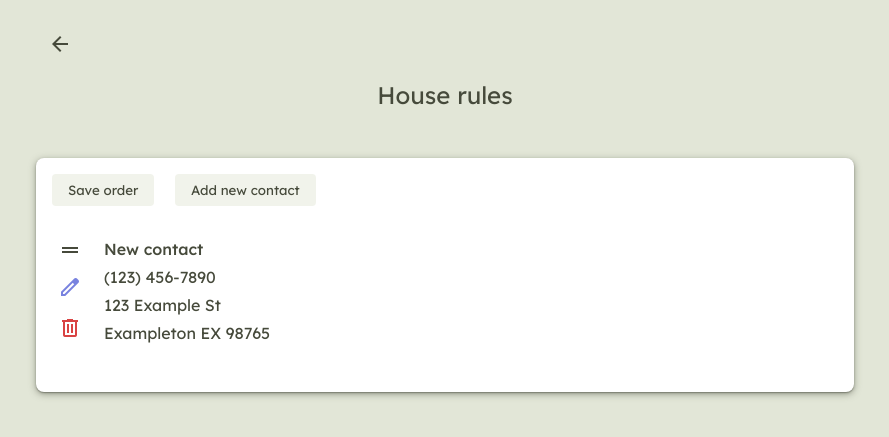
After one commit to AedanG1/Welcomebook, a Django app: page /contacts_admin in a window 1280 px wide. The commit adds this page. Shown: the top 437 px of the page, without its empty margins (195-1084 px from the left). Run offline with Django 5.2, Linux system fonts and the light colour scheme; data comes from the database, SQL or seed files in the repository; both versions use the stored data as it was after the commit.

Commit message:
Added contacts page

```diff
--- a/app/models.py
+++ b/app/models.py
@@ -60,3 +60,18 @@
 
     def __str__(self):
         return f"{self.title}"
+
+
+class Contacts(models.Model):
+    id = models.BigAutoField(primary_key=True)
+    title = models.CharField(max_length=300)
+    phone = models.IntegerField()
+    address_one = models.CharField(max_length=300)
+    address_two = models.CharField(max_length=300)
+    position = models.PositiveIntegerField()
+
+    class Meta:
+        ordering = ["position"]
+
+    def __str__(self):
+        return f"{self.title}"
--- a/app/static/app/css/_contentpage.scss
+++ b/app/static/app/css/_contentpage.scss
@@ -116,6 +116,14 @@
     display: none;
 }
 
+.address-one-edit {
+    display: none;
+}
+
+.address-two-edit {
+    display: none;
+}
+
 .editable-drive {
     display: block;
     font-size: 12px;
--- a/app/static/app/css/styles.css
+++ b/app/static/app/css/styles.css
@@ -199,6 +199,14 @@
   display: none;
 }
 
+.address-one-edit {
+  display: none;
+}
+
+.address-two-edit {
+  display: none;
+}
+
 .editable-drive {
   display: block;
   font-size: 12px;
--- /dev/null
+++ b/app/templates/app/contacts_admin.html
@@ -0,0 +1,70 @@
+{% extends 'app/layout.html' %}
+
+{% block body %}
+
+<div id="content-page">
+    <a href="{% url 'index' %}">
+        <span id="back-btn" class="material-symbols-outlined">
+            arrow_back
+        </span>
+    </a>
+    <h3 id="content-title">House rules</h3>
+    <div id="content">
+        <button data-type="contacts" class="save-positions btn-subtle" style="margin-right: 16px;">Save order</button>
+        <button data-type="contacts" class="new-item-btn btn-subtle" style="margin-bottom: 32px;">Add new contact</button>
+        <div id="sortable" class="list-group">
+            {% for contact in contacts %}
+                <div class="list-group-item contacts" id="{{ contact.id }}" data-type="contacts">
+                    <div class="buttons">
+                        <span class="drag-btn material-symbols-outlined">
+                            drag_handle
+                        </span>
+                        <div class="edit-btn-group">
+                            <button class="edit-btn non-edit" data-action="edit" style="display: block;">
+                                <span class="edit-icon material-symbols-outlined">
+                                    edit
+                                </span>
+                            </button>
+                            <button class="edit-confirm edit" data-action="confirm" style="display: none;">
+                                <span class="confirm-icon material-symbols-outlined">
+                                    check
+                                </span>
+                            </button>
+                            <button class="edit-cancel edit" data-action="cancel" style="display: none;">
+                                <span class="cancel-icon material-symbols-outlined">
+                                    close
+                                </span>
+                            </button>
+                        </div>
+                        <button class="delete-btn non-edit" data-action="delete">
+                            <span class="delete-icon material-symbols-outlined">
+                                delete
+                            </span>
+                        </button>
+                    </div>
+                    <div class="editable">
+                        <div class="editable-title non-edit display">{{ contact.title }}</div>
+                        <label class="edit-label edit" for="title-edit" style="display: none;">Title</label>
+                        <textarea class="title-edit edit user-input" data-name="title">{{ contact.title }}</textarea>
+
+                        <div class="editable-phone non-edit display"><span class="phone-number display">{{ contact.phone }}</span></div>
+                        <label class="edit-label edit" for="phone-edit" style="display: none;">Phone</label>
+                        <textarea class="phone-edit edit user-input" data-name="phone">{{ contact.phone }}</textarea>
+
+                        <div class="editable-address non-edit display">{{ contact.address_one }}</div>
+                        <label class="edit-label edit" for="address-edit-one" style="display: none;">Street</label>
+                        <textarea class="address-one-edit edit user-input" data-name="address_one">{{ contact.address_one}}</textarea>
+
+                        <div class="editable-address non-edit display">{{ contact.address_two }}</div>
+                        <label class="edit-label edit" for="address-edit-two" style="display: none;">City, State, Postcode</label>
+                        <textarea class="address-two-edit edit user-input" data-name="address_two">{{ contact.address_two}}</textarea>
+                    </div>
+                </div>
+            {% endfor %}
+        </div>
+    </div>
+</div>
+<script src="static/app/js/Sortable.min.js"></script>
+<script src="static/app/js/main.js"></script>
+
+{% endblock %}
--- a/app/templates/app/index.html
+++ b/app/templates/app/index.html
@@ -26,10 +26,10 @@
                     <img src="static/app/assets/local_activity.svg" class="btn-icon-2-1">
                 </a>
             </div>
-            <div id="emergency-contacts-btn" class="nav-btn">
+            <a href="{% url 'contacts_admin' %}" id="emergency-contacts-btn" class="nav-btn">
                 <div class="btn-label">Emergency contacts</div>
                 <img src="static/app/assets/emergency.svg" class="btn-icon-1">
-            </div>
+            </a>
             <a href="{% url 'house_rules_admin' %}" id="about-the-house-btn" class="nav-btn">
                 <div class="btn-label">House rules</div>
                 <img src="static/app/assets/developer_guide.svg" class="btn-icon-1">
--- a/app/urls.py
+++ b/app/urls.py
@@ -10,6 +10,7 @@
     path("information_admin", views.information_admin, name="information_admin"),
     path("eats_admin", views.eats_admin, name="eats_admin"),
     path("activity_admin", views.activity_admin, name="activity_admin"),
+    path("contacts_admin", views.contacts_admin, name="contacts_admin"),
 
     # API routes
     path("edit_item/<int:item_id>", views.edit_item, name="edit_item"),
--- a/app/views.py
+++ b/app/views.py
@@ -2,9 +2,9 @@
 from django.http import HttpResponse, HttpResponseRedirect
 from django.http import JsonResponse
 from django.views.decorators.csrf import csrf_exempt
-from .models import Rule, Information, Eats, Activity
+from .models import Rule, Information, Eats, Activity, Contacts
 
-from .forms import RuleForm, InfoImageForm, EatsImageForm, ActivityImageForm
+from .forms import InfoImageForm, EatsImageForm, ActivityImageForm
 
 import json
 
@@ -12,7 +12,8 @@
     "rule": Rule,
     "info": Information,
     "eats": Eats,
-    "activity": Activity
+    "activity": Activity,
+    "contacts": Contacts
 }
 
 # Create your views here.
@@ -24,7 +25,6 @@
     rules = Rule.objects.all()
     context = {
         "rules": rules,
-        "form": RuleForm
     }
     return render(request, "app/house_rules_admin.html", context)
 
@@ -57,6 +57,14 @@
         "form": form
     }
     return render(request, "app/activity_admin.html", context)
+
+
+def contacts_admin(request):
+    contacts = Contacts.objects.all()
+    context = {
+        "contacts": contacts
+    }
+    return render(request, "app/contacts_admin.html", context)
 
 
 def add_new_item(request):
@@ -101,6 +109,17 @@
                 position = activity_total + 1
             )
             new_activity.save()
+        elif type == "contacts":
+            contacts_total = Contacts.objects.all().count()
+            new_contacts = Contacts(
+                title = "New contact",
+                phone = 1234567890,
+                address_one = "123 Example St",
+                address_two = "Exampleton EX 98765",
+                position = contacts_total + 1
+            )
+            new_contacts.save()
+
         return JsonResponse({
             "success": "New item created"
         }, status=200)
```
Also changed, not shown: app/forms.py (+0 -14 lines), app/migrations/0016_contacts.py (added), db.sqlite3, 1 other file.
